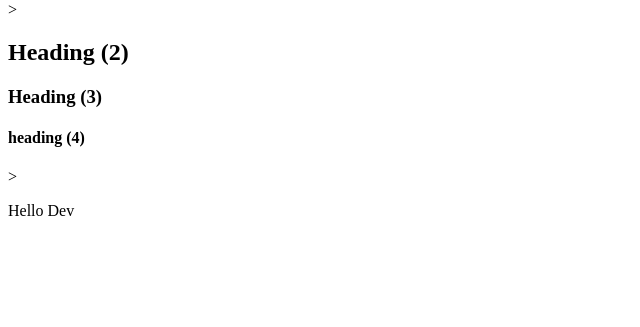
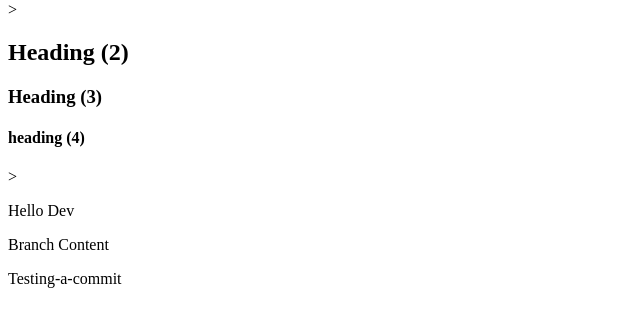
Before and after one commit to An-Unleashed/NeogCamp-L2, a plain HTML site: page index.html in a window 1280 px wide. Shown: the part 79-406 px from the top of the page, without its empty margins (0-640 px from the left). Drawn offline with Linux system fonts and the light colour scheme.

Commit message:
Test branch (#3)
* Update index.html

* Update index.html

* test: testing commit

* fix : removed heading

* Revert "fix : removed heading"

This reverts commit 4a3102b6383738e15a2f4b573c6f88b9b1e4efce.

```diff
--- a/index.html
+++ b/index.html
@@ -12,5 +12,7 @@
     <h4> heading (4) </h4>>
     <p>Hello Dev</p>
 
+    <p>Branch Content</p>
+    <p>Testing-a-commit</p>
 </body>
 </html>
```
